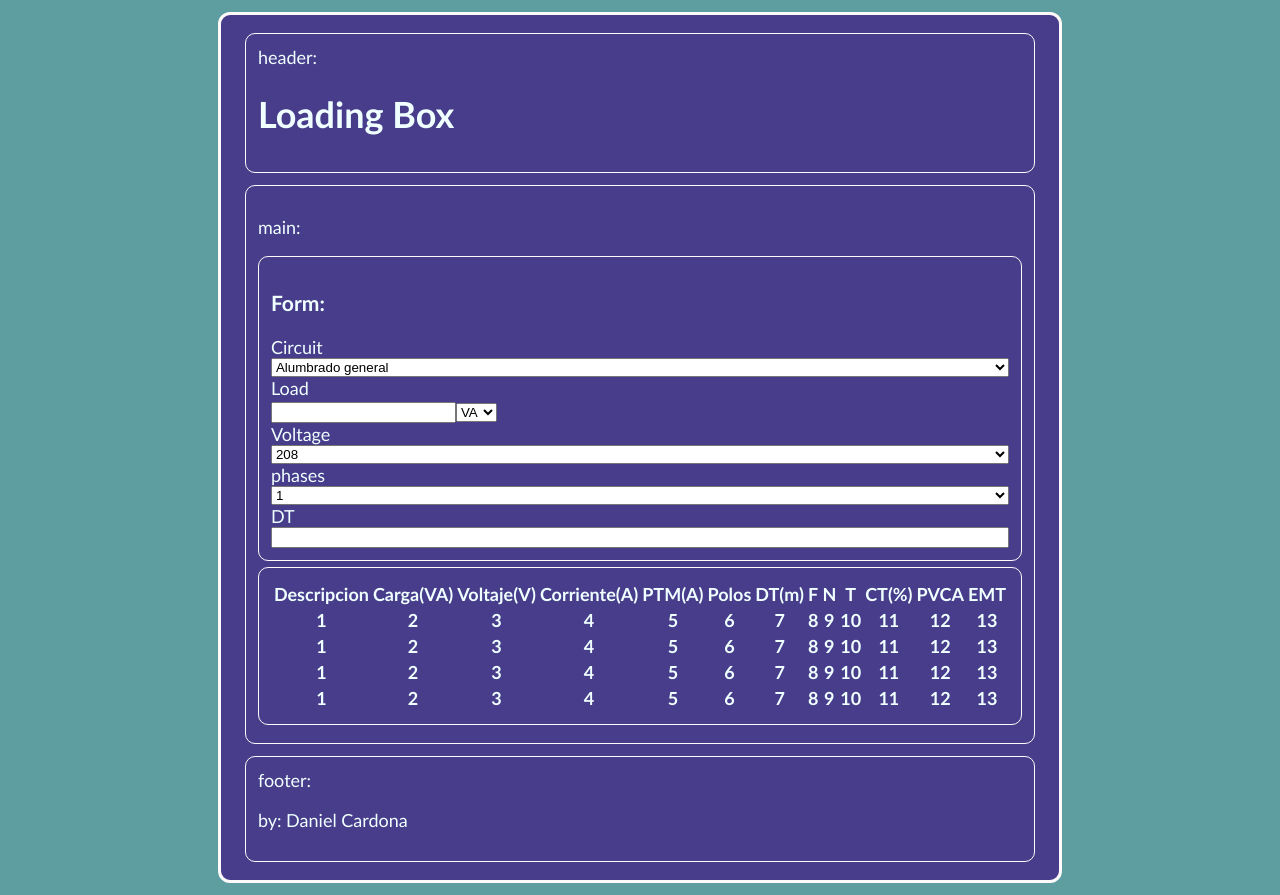
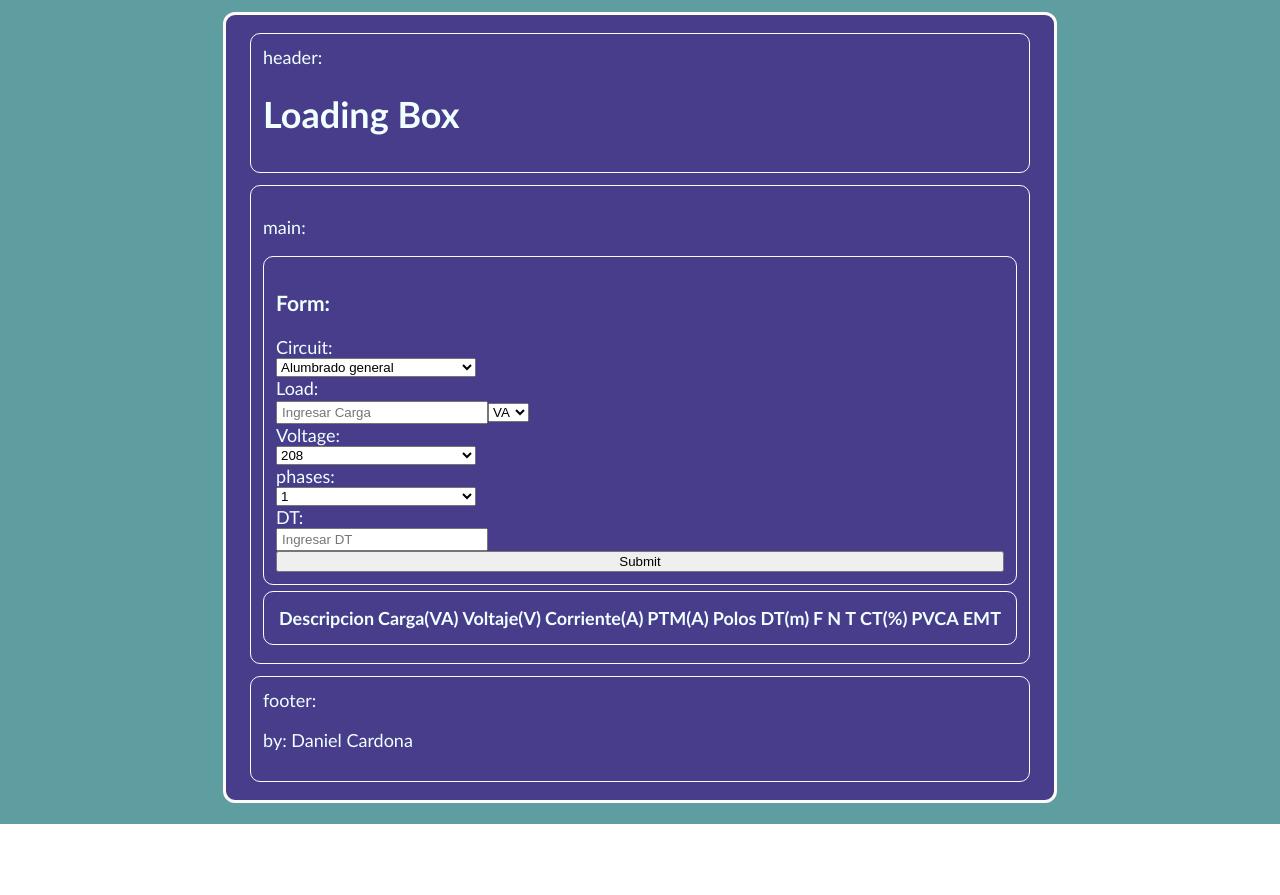
Before and after one commit to Hygl0110/loading-box, a React (Create React App) app: page / in a window 1280 px wide. After the commit the page ends 824 px from the top, so only its background shows below. Built offline with nearby package versions, Linux system fonts and the light colour scheme.

Commit message:
Ya hace calculos en timempo real, por consola

```diff
--- a/src/App.js
+++ b/src/App.js
@@ -1,9 +1,5 @@
 import "./App.css";
 import LoadsBox from "./Components/Pages/LoadsBox/LoadsBox";
-import { calcRowTable } from "./Logic/Calcular";
-
-const Row = calcRowTable("Motor", 4, "hp", 0.85, 3, 220, 20);
-console.log(Row);
 
 export default function App() {
   return (
--- a/src/Arrays/arrays.js
+++ b/src/Arrays/arrays.js
@@ -1,22 +1,4 @@
-export const init = {
-  desc: "",
-  load: 0,
-  voltage: 0,
-  current: 0,
-  PTM: 0,
-  poles: 0,
-  DT: 0,
-  F: "",
-  N: "",
-  T: "",
-  CT: 0,
-  PVCA: "",
-  EMT: "",
-  fp: false,
-};
-
-export const results = {
-  columns: [
+export const columns = [
   "Descripcion",
   "Carga(VA)",
   "Voltaje(V)",
@@ -30,11 +12,19 @@ export const results = {
   "CT(%)",
   "PVCA",
   "EMT",
-  ],
-  data: [
-    [1, 2, 3, 4, 5, 6, 7, 8, 9, 10, 11, 12, 13],
-    [1, 2, 3, 4, 5, 6, 7, 8, 9, 10, 11, 12, 13],
-    [1, 2, 3, 4, 5, 6, 7, 8, 9, 10, 11, 12, 13],
-    [1, 2, 3, 4, 5, 6, 7, 8, 9, 10, 11, 12, 13],
-  ],
+];
+export const init = {
+  //[desc, load,voltage,current,PTM,poles,DT,F,N,T,CT,PVCA,EMT]
+  results: [],
 };
+
+export const formInit = {
+  circuit: "Alumbrado general",
+  load: 1,
+  loadType: "VA",
+  fp: 1,
+  factor: false,
+  voltage: 208,
+  phases: 1,
+  DT: 1,
+};
--- a/src/Arrays/options.js
+++ b/src/Arrays/options.js
@@ -1,7 +1,12 @@
 const options = [
   {
     name: "circuit",
-    options: ["Alumbrado general", "Pequeños artefactos", "Lavado y planchado"],
+    options: [
+      "Alumbrado general",
+      "Pequeños artefactos",
+      "Lavado y planchado",
+      "Duchas",
+    ],
   },
   {
     name: "load",
--- /dev/null
+++ b/src/Components/Atoms/Number/Number.css
@@ -0,0 +1,5 @@
+.number{
+    max-width: 200px;
+    min-width: 200px;
+    padding: 2px 4px;
+}
--- a/src/Components/Atoms/Number/Number.jsx
+++ b/src/Components/Atoms/Number/Number.jsx
@@ -1,11 +1,13 @@
+import "./Number.css";
 import React from "react";
 
 export default function Number(props) {
   return (
     <input
+      className="number"
       type="number"
       step={"0.01"}
-      onChange={props.onChange}
+      {...props}
       required
     ></input>
   );
--- /dev/null
+++ b/src/Components/Atoms/Select/Select.css
@@ -0,0 +1,4 @@
+.select{
+    max-width: 200px;
+    min-width: 10px;
+}
--- a/src/Components/Atoms/Select/Select.jsx
+++ b/src/Components/Atoms/Select/Select.jsx
@@ -1,9 +1,10 @@
+import "./Select.css";
 import React from "react";
 
 export default function Select(props) {
   const options = props.options;
   return (
-    <select onChange={props.onChange}>
+    <select className="select" {...props}>
       {options.options.map((option, index) => (
         <option key={index}>{option}</option>
       ))}
--- a/src/Components/Molecules/LoadForm/LoadForm.jsx
+++ b/src/Components/Molecules/LoadForm/LoadForm.jsx
@@ -7,10 +7,24 @@ import Select from "../../Atoms/Select/Select";
 export default function LoadForm(props) {
   return (
     <div className="loadForm">
-      <Number value={props.valueLoad} onChange={props.onChangeLoad} />
-      <Select options={props.loadOptions} />
-      {props.fp ? (
-        <Number value={props.valueFp} onChange={props.onChangeFp} />
+      <Number
+        onChange={props.onChangeLoad}
+        placeholder="Ingresar Carga"
+        min={1}
+        max={30000}
+      />
+      <Select
+        onChange={props.onChangeLoadType}
+        options={props.loadTypeOptions}
+      />
+      {props.factor ? <label>fp:</label> : null}
+      {props.factor ? (
+        <Number
+          onChange={props.onChangeFp}
+          placeholder="Ingresar fp"
+          min={0.01}
+          max={1}
+        />
       ) : null}
     </div>
   );
--- a/src/Components/Organisms/Form/Forms.jsx
+++ b/src/Components/Organisms/Form/Forms.jsx
@@ -7,30 +7,44 @@ import LoadForm from "../../Molecules/LoadForm/LoadForm";
 
 export default function Forms(props) {
   return (
-    <div className="forms">
+    <form className="forms" onSubmit={props.onSubmit}>
       <>
         <h3>Form:</h3>
       </>
       <>
-        <label>Circuit</label>
-        <Select options={props.circuitOptions} />
+        <label>Circuit:</label>
+        <Select
+          onChange={props.onChangeCircuit}
+          options={props.circuitOptions}
+        />
       </>
       <>
-        <label>Load</label>
+        <label>Load:</label>
         <LoadForm {...props} />
       </>
       <>
-        <label>Voltage</label>
-        <Select options={props.voltageOptions} />
+        <label>Voltage:</label>
+        <Select
+          onChange={props.onChangeVoltage}
+          options={props.voltageOptions}
+        />
       </>
       <>
-        <label>phases</label>
-        <Select options={props.phaseOptions} />
+        <label>phases:</label>
+        <Select onChange={props.onChangePhases} options={props.phaseOptions} />
       </>
       <>
-        <label>DT</label>
-        <Number onChange={props.onChangeDT} />
+        <label>DT:</label>
+        <Number
+          onChange={props.onChangeDT}
+          placeholder="Ingresar DT"
+          min={0.01}
+          max={300}
+        />
       </>
-    </div>
+      <>
+        <button type="submit">Submit</button>
+      </>
+    </form>
   );
 }
--- a/src/Components/Pages/LoadsBox/LoadsBox.jsx
+++ b/src/Components/Pages/LoadsBox/LoadsBox.jsx
@@ -1,16 +1,105 @@
 import "./LoadsBox.css";
-import React, { useState } from "react";
+import React, { useContext, useState } from "react";
 
 import options from "../../../Arrays/options"; //array de opciones
-import { init, results } from "../../../Arrays/arrays"; //Array initial state & results array
+import { columns, formInit, init } from "../../../Arrays/arrays"; //Array initial state & results array
 
 import Forms from "../../Organisms/Form/Forms"; //Organism Froms
-import Table from "../../Molecules/Table/Table";
+import Table from "../../Molecules/Table/Table"; //Organism Table
+
+import { calcRowTable } from "../../../Logic/Calcular"; //Logica
 
 export default function LoadsBox() {
+  const [circuits, loadTypes, voltages, phases] = options; //opciones para los Componestes Select
+
   const [circuit, setCircuit] = useState(init); //Estado inicial que contiene un objeto con propiedades
-  const [circuits, loads, voltages, phases] = options; //opciones para los Componestes Select
-  let { columns, data } = results; //Para presentar los datos en la tabla de resultados
+
+  const [form, setForm] = useState(formInit); //Estado para el formulario
+
+  console.log(form);
+  //Eventos - Formulario
+
+  //onSubmit
+  const handleSubmit = (e) => {
+    e.preventDefault();
+    console.log("submit");
+  };
+
+  //Circuito
+  const handleCircuitChange = (e) => {
+    const newCircuit = e.target.value;
+    let updatedForm = { ...form, circuit: newCircuit };
+    setForm(updatedForm);
+  };
+
+  //Carga
+  const handleLoadChange = (e) => {
+    let newLoad = e.target.value;
+    if (newLoad <= 0) {
+      newLoad = 1;
+    }
+    let updatedForm = { ...form, load: newLoad };
+    setForm(updatedForm);
+  };
+
+  //Tipo de carga
+  const handleLoadTypeChange = (e) => {
+    const newLoadType = e.target.value;
+    let updatedForm = { ...form, loadType: newLoadType };
+    //Esta en 'VA' ?, si no, ingresar factor de potencia
+    if (newLoadType !== "VA") {
+      updatedForm = { ...updatedForm, factor: true };
+    } else {
+      updatedForm = { ...updatedForm, factor: false, fp: 1 };
+    }
+    setForm(updatedForm);
+  };
+
+  //Factor de potencia
+  const handleFpChange = (e) => {
+    let newFp = e.target.value;
+    if (newFp <= 0 || newFp > 1) {
+      newFp = 1;
+    }
+    let updatedForm = { ...form, fp: newFp };
+    setForm(updatedForm);
+  };
+
+  //Voltage
+  const handleVoltageChange = (e) => {
+    const newVoltage = parseInt(e.target.value);
+    let updatedForm = { ...form, voltage: newVoltage };
+    setForm(updatedForm);
+  };
+
+  //Phases
+  const handlePhasesChange = (e) => {
+    const newPhase = parseInt(e.target.value);
+    let updatedForm = { ...form, phases: newPhase };
+    setForm(updatedForm);
+  };
+
+  //DT
+  const handleDTChange = (e) => {
+    let newDT = e.target.value;
+    if (newDT === 0) {
+      newDT = 1;
+    }
+    let updatedForm = { ...form, DT: newDT };
+    setForm(updatedForm);
+  };
+
+  console.log(
+    calcRowTable(
+      form.circuit,
+      form.load,
+      form.loadType,
+      form.fp,
+      form.phases,
+      form.voltage,
+      form.DT
+    )
+  );
 
   return (
     <div className="loadsBox">
@@ -25,14 +114,27 @@ export default function LoadsBox() {
           <p>main:</p>
           <>
             <Forms
+              /*Submit*/
+              onSubmit={handleSubmit}
+              /* Events */
+              onChangeCircuit={handleCircuitChange}
+              onChangeLoad={handleLoadChange}
+              onChangeLoadType={handleLoadTypeChange}
+              onChangeFp={handleFpChange}
+              onChangeVoltage={handleVoltageChange}
+              onChangePhases={handlePhasesChange}
+              onChangeDT={handleDTChange}
+              /* Options */
               circuitOptions={circuits}
-              loadOptions={loads}
+              loadTypeOptions={loadTypes}
               voltageOptions={voltages}
               phaseOptions={phases}
+              /* factor */
+              factor={form.factor}
             />
           </>
           <>
-            <Table heads={columns} rows={data} />
+            <Table heads={columns} rows={circuit.results} />
           </>
         </main>
       </>
```
Lines whose indentation alone changed are shown as unchanged.
